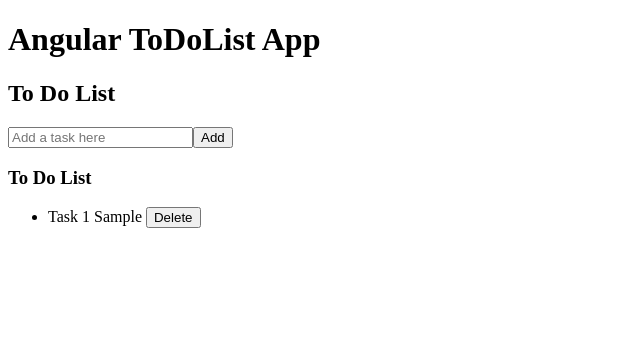
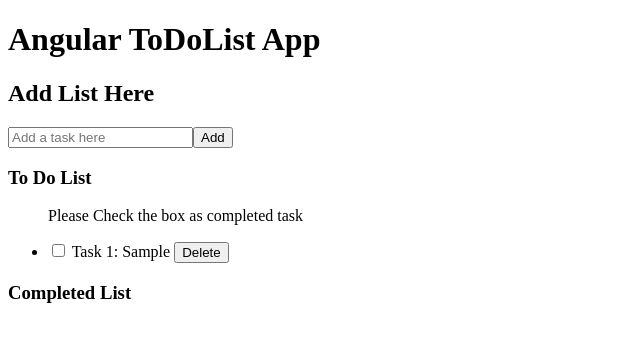
Before and after one commit to JasonPham02/ToDoList_Angular, an Angular app: page / in a window 1280 px wide. Both pictures are taken after typing "Sample" into the empty fields and a click on the button "Add". Shown: the top 342 px of the page, without its empty margins (0-640 px from the left). Built offline with nearby package versions, Linux system fonts and the light colour scheme.

Commit message:
Added markIncompleted function, rename functions.

```diff
--- a/src/app/todo/todo.component.html
+++ b/src/app/todo/todo.component.html
@@ -1,11 +1,27 @@
 <!-- This is the HTML file for the ToDo component. -->
 
-<h2>To Do List</h2>
+<h2>Add List Here</h2>
 
-<input type="text" [(ngModel)]="task_var" placeholder="Add a task here" />
+<input type="text" [(ngModel)]="task_var" placeholder="Add a task here"/>
 <button (click)="addTask()">Add</button>
 
 <h3>To Do List</h3>
+
 <ul>
-    <li *ngFor="let list of lists; let i = index">Task 1 {{ lists }} <button (click)="deleteTask(i)">Delete</button> </li>
+    <section *ngFor="let task of tasks; let i = index">
+        <p *ngIf="i == 0">Please Check the box as completed task </p>
+        <li>
+            <input type="checkbox" (change)="markCompleted(i)"/>
+            Task {{ i + 1 }}: {{ task.name }}
+            <button (click)="deleteTask(i)">Delete</button>
+        </li>
+    </section>
 </ul>
+
+<h3>Completed List</h3>
+<ul>
+    <li *ngFor="let task of completedTasks; let i = index">
+        Task {{ i + 1 }}: {{ task.name }}
+        <button (click)="markIncompleted(i)">Not Completed</button>
+    </li>
+</ul>
--- a/src/app/todo/todo.component.ts
+++ b/src/app/todo/todo.component.ts
@@ -10,19 +10,42 @@
   styleUrl: './todo.component.css'
 })
 export class TodoComponent {
-  lists: string[] = []; //empty list to hold the tasks
+  tasks: { name: string; checked: boolean}[] = []; //empty list to hold the tasks
+
   task_var: string = ''; // task_var is the variable that will hold the task that the user inputs
+
+  completedTasks: { name: string; checked: boolean}[] = []; //empty list to hold the completed tasks
 
   addTask() {
     if (this.task_var != '') {
-      this.lists.push(this.task_var); //push the task into the list
+      this.tasks.push({ name: this.task_var, checked: false}); //push the task into the list
       this.task_var = ''; //clear the input field
     }
-    console.log(this.lists);
   }
 
   deleteTask(index: number) {
-    this.lists.splice(index, 1); //delete the task from the list
+    this.tasks.splice(index, 1); //delete the task from the list
+  }
+
+  markCompleted(index: number) {
+    if (this.tasks[index].checked === true) {
+      this.tasks[index].checked = false;
+    } else
+      this.tasks[index].checked = true;
+      const completedTask = this.tasks[index];
+      this.completedTasks.push(completedTask);
+      this.tasks.splice(index, 1);
+
+    console.log(this.completedTasks);
+  }
+
+  markIncompleted(index: number) {
+    this.completedTasks[index].checked = false;
+    const incompleteTasks = this.completedTasks[index];
+    this.tasks.push(incompleteTasks);
+    this.completedTasks.splice(index, 1);
+
+    console.log(this.tasks);
   }
 
 
```
